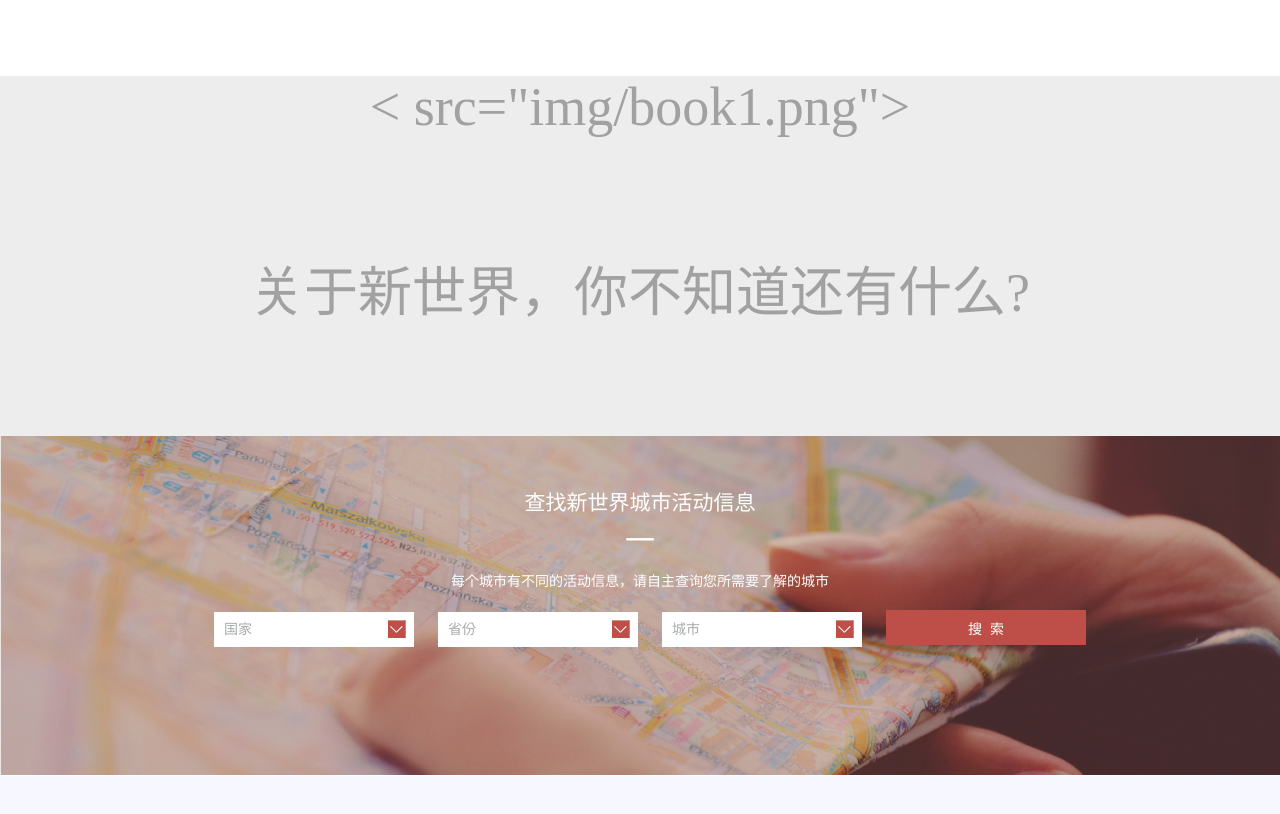
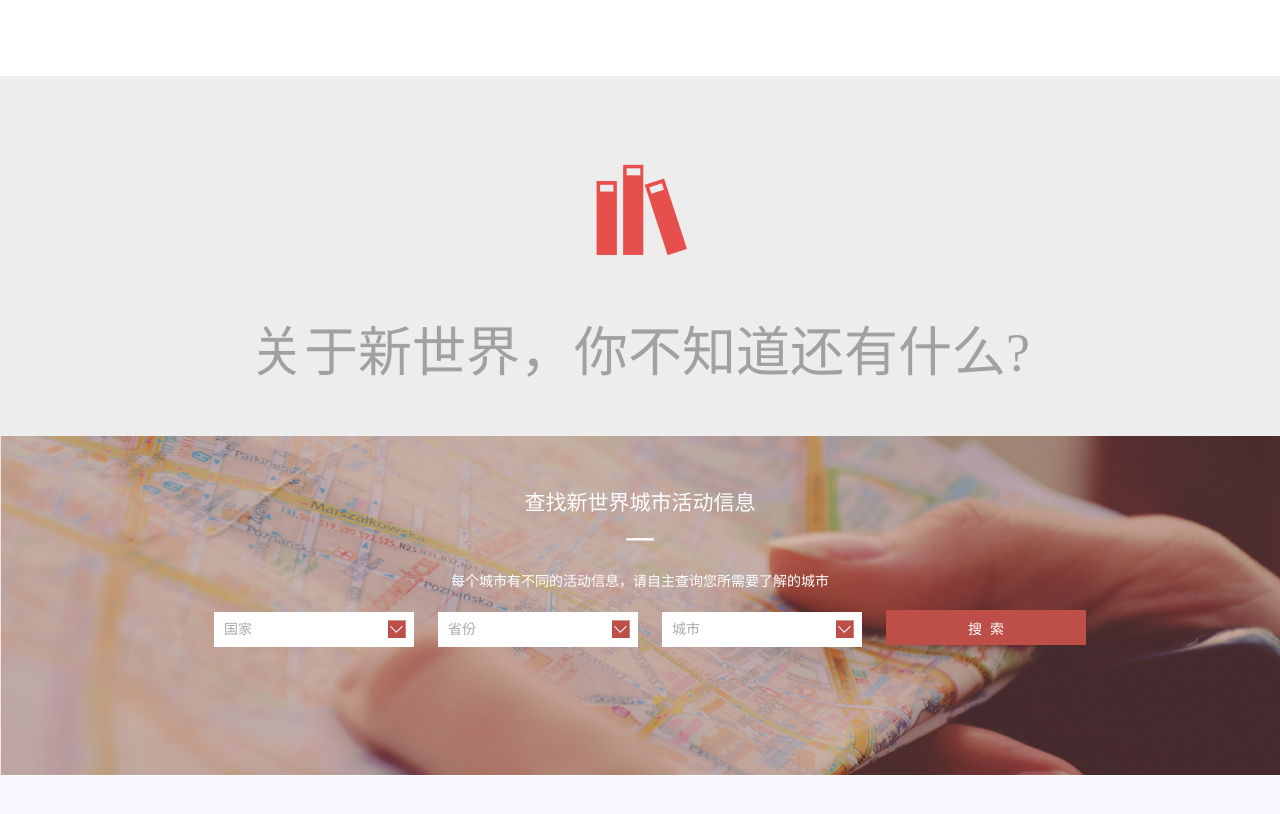
Before and after one commit to Iampork/-, a plain HTML site: page psd/task3.html in a window 1280 px wide. Shown: the part 922-1736 px from the top of the page. Drawn offline with Linux system fonts and the light colour scheme.

Commit message:
Update task3.html

```diff
--- a/psd/task3.html
+++ b/psd/task3.html
@@ -32,7 +32,7 @@
 			<div class="four">完善的培养机制，培养你<br>全新的世界观。</div>
 		</div>
 		<div id="three">
-			<div class="">< src="img/book1.png"></div>
+			<div class="img"><img src="img/book1.png"></div>
 			<div class="three_content">关于新世界，你不知道还有什么?</div>
 		</div>
 		<div id="four">
```
